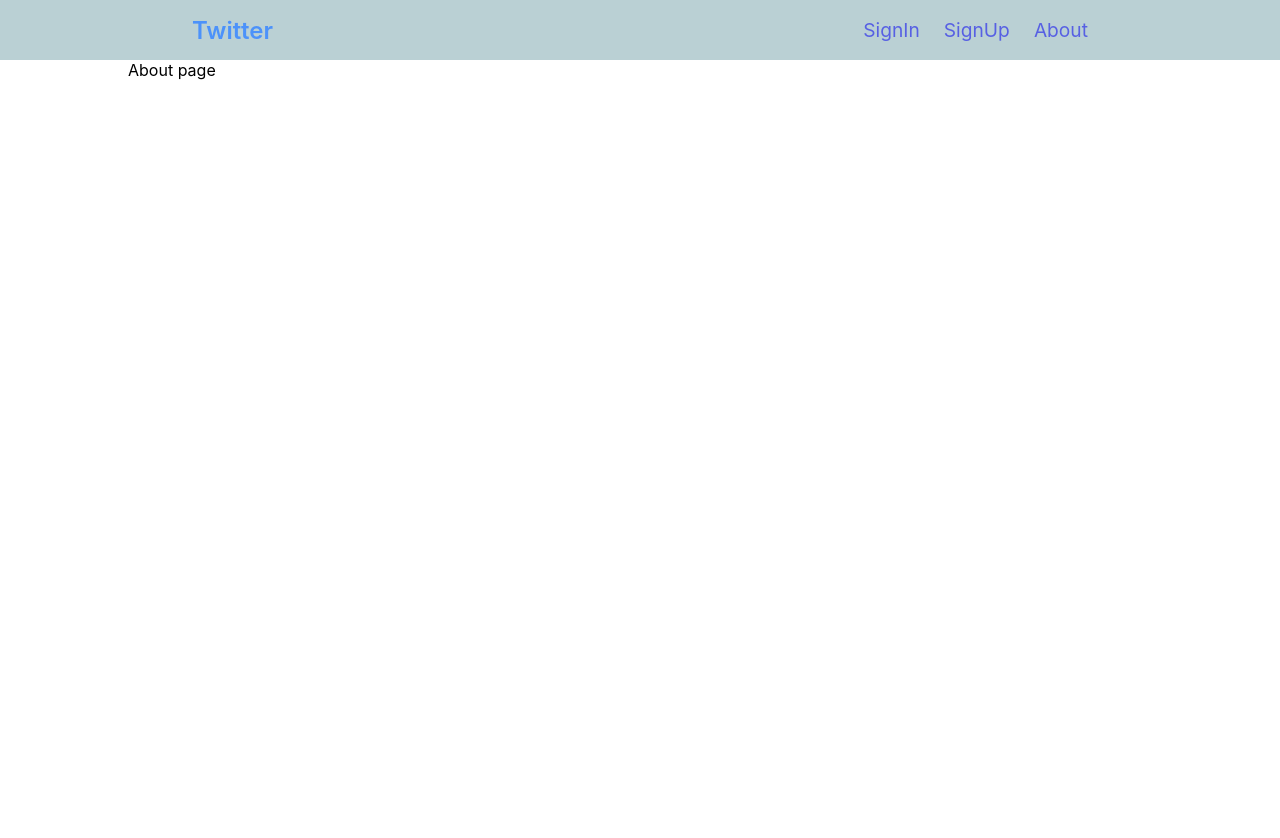
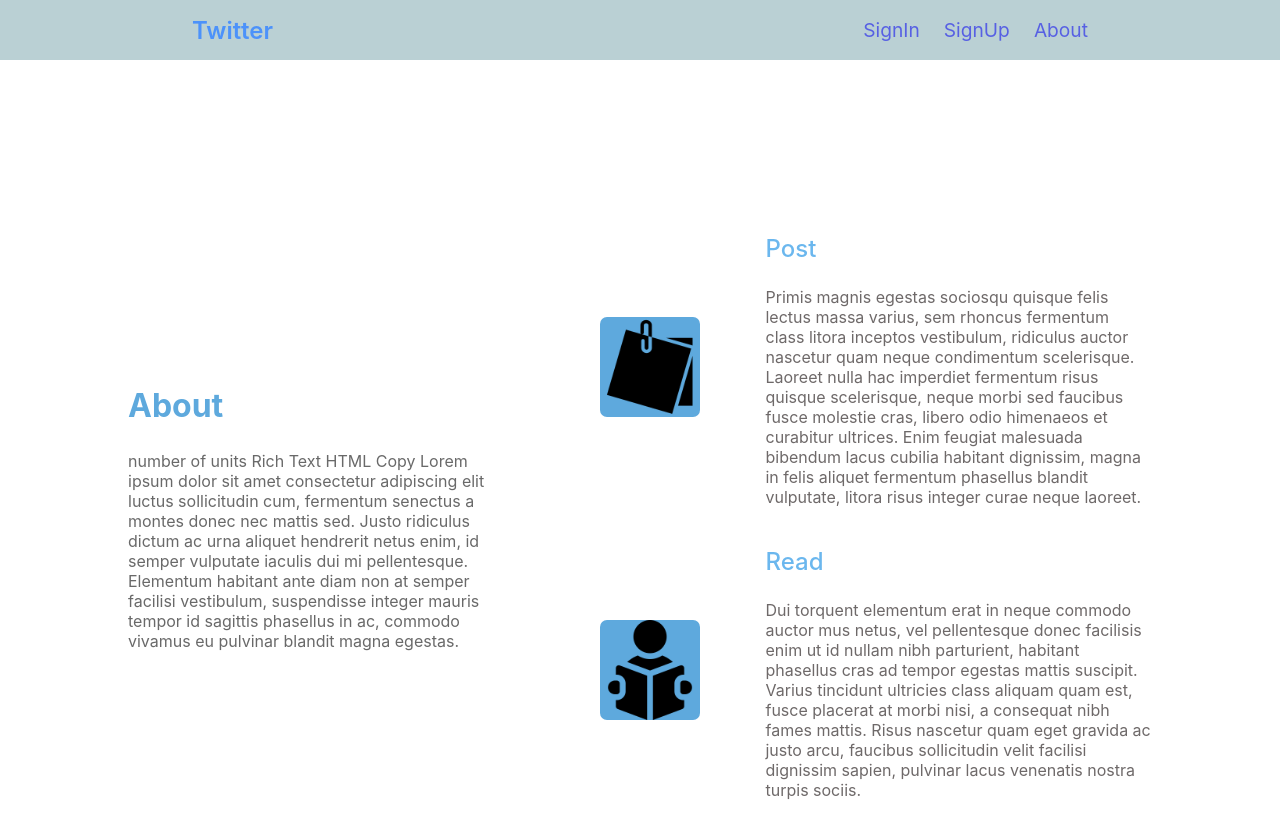
Before and after one commit to ali-naseh/twitter, a React (Create React App) app: page /about in a window 1280 px wide. Shown: the top 838 px of the page. Before the commit the page ends 812 px from the top, so only its background shows below. Built offline with nearby package versions, Linux system fonts and the light colour scheme.

Commit message:
design of about page

```diff
--- a/src/Pages/About/About.js
+++ b/src/Pages/About/About.js
@@ -1,7 +1,8 @@
 import React from "react";
+import AboutUs from "../../components/About Page/AboutUs";
 
 const About = () => {
-  return <div>About page</div>;
+  return <AboutUs />;
 };
 
 export default About;
--- /dev/null
+++ b/src/components/About Page/AboutUs.js
@@ -0,0 +1,57 @@
+import React from "react";
+
+import classes from "./AboutUs.module.css";
+
+const AboutUs = () => {
+  return (
+    <div className={classes.about}>
+      <div className={classes.right}>
+        <h2>About</h2>
+        <p>
+          number of units Rich Text HTML Copy Lorem ipsum dolor sit amet
+          consectetur adipiscing elit luctus sollicitudin cum, fermentum
+          senectus a montes donec nec mattis sed. Justo ridiculus dictum ac urna
+          aliquet hendrerit netus enim, id semper vulputate iaculis dui mi
+          pellentesque. Elementum habitant ante diam non at semper facilisi
+          vestibulum, suspendisse integer mauris tempor id sagittis phasellus in
+          ac, commodo vivamus eu pulvinar blandit magna egestas.
+        </p>
+      </div>
+      <div className={classes.left}>
+        <div className={classes.feature}>
+          <img src={"images/post.png"} alt="" />
+          <div>
+            <h3>Post</h3>
+            <p>
+              Primis magnis egestas sociosqu quisque felis lectus massa varius,
+              sem rhoncus fermentum class litora inceptos vestibulum, ridiculus
+              auctor nascetur quam neque condimentum scelerisque. Laoreet nulla
+              hac imperdiet fermentum risus quisque scelerisque, neque morbi sed
+              faucibus fusce molestie cras, libero odio himenaeos et curabitur
+              ultrices. Enim feugiat malesuada bibendum lacus cubilia habitant
+              dignissim, magna in felis aliquet fermentum phasellus blandit
+              vulputate, litora risus integer curae neque laoreet.
+            </p>
+          </div>
+        </div>
+        <div className={classes.feature}>
+          <img src={"images/read.png"} alt="" />
+          <div>
+            <h3>Read</h3>
+            <p>
+              Dui torquent elementum erat in neque commodo auctor mus netus, vel
+              pellentesque donec facilisis enim ut id nullam nibh parturient,
+              habitant phasellus cras ad tempor egestas mattis suscipit. Varius
+              tincidunt ultricies class aliquam quam est, fusce placerat at
+              morbi nisi, a consequat nibh fames mattis. Risus nascetur quam
+              eget gravida ac justo arcu, faucibus sollicitudin velit facilisi
+              dignissim sapien, pulvinar lacus venenatis nostra turpis sociis.
+            </p>
+          </div>
+        </div>
+      </div>
+    </div>
+  );
+};
+
+export default AboutUs;
--- /dev/null
+++ b/src/components/About Page/AboutUs.module.css
@@ -0,0 +1,47 @@
+.about {
+    display: flex;
+    justify-content: space-between;
+    margin-top: 150px;
+
+}
+
+.right {
+    margin: auto;
+
+}
+
+.right h2 {
+    font-size: 2rem;
+    font-weight: 650;
+    color: #5ea9dd;
+    width: 50%;
+}
+
+.right p{
+    color: dimgray;
+    width: 80%;
+}
+
+
+
+.left div.feature{
+    display: flex;
+}
+
+.left div.feature img{
+    width: 100px;
+    height: 100px;
+    background-color: #5ea9dd;
+    border-radius: 7px;
+    margin: auto;
+    margin-right: 65px;
+}
+
+.left div.feature div h3{
+    font-size: 1.5rem;
+    font-weight: 500;
+    color: #6bb7ee;
+}
+.left div.feature div p{
+    color: #6e6969;
+}
```
Also changed, not shown: public/images/post.png (added), public/images/read.png (added).
